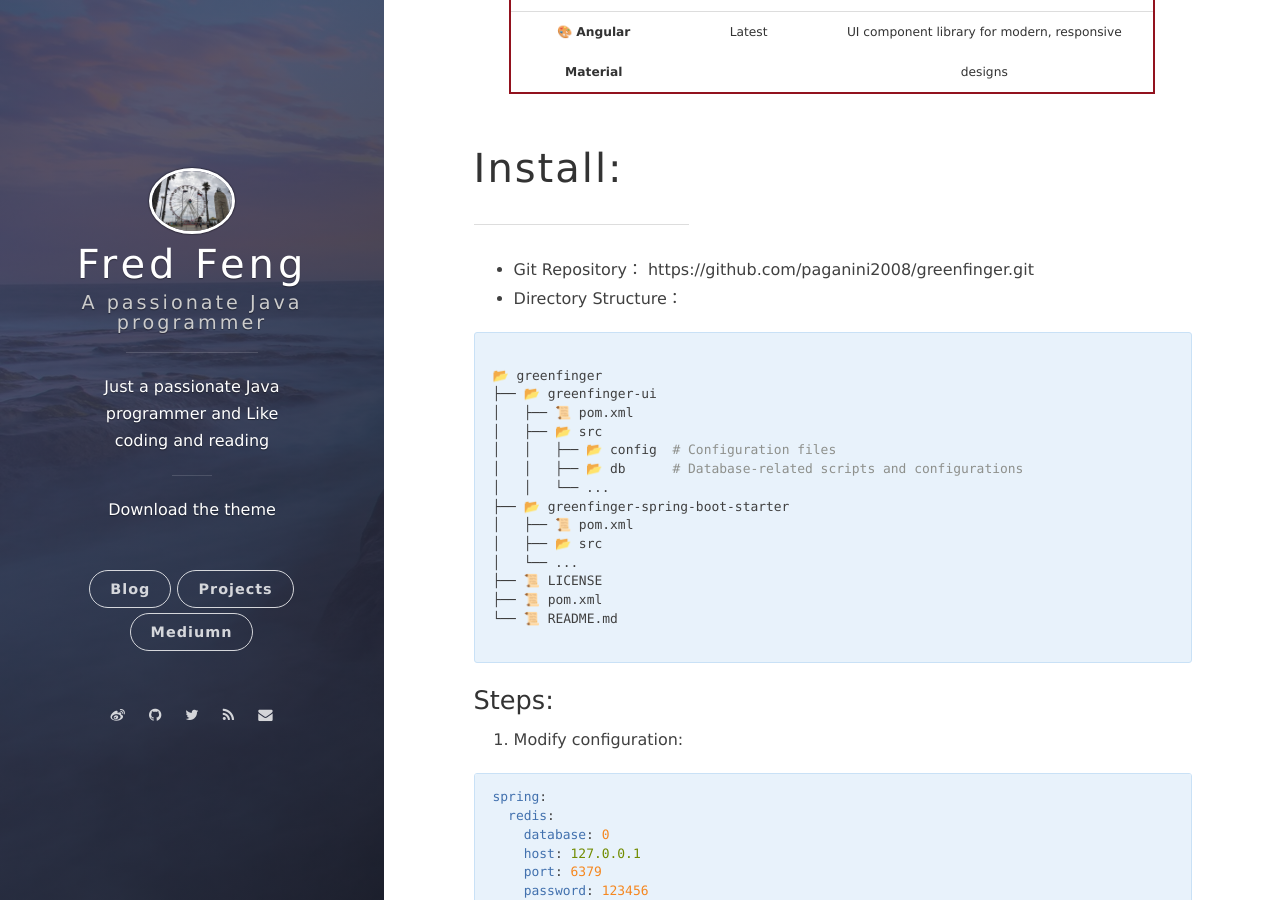
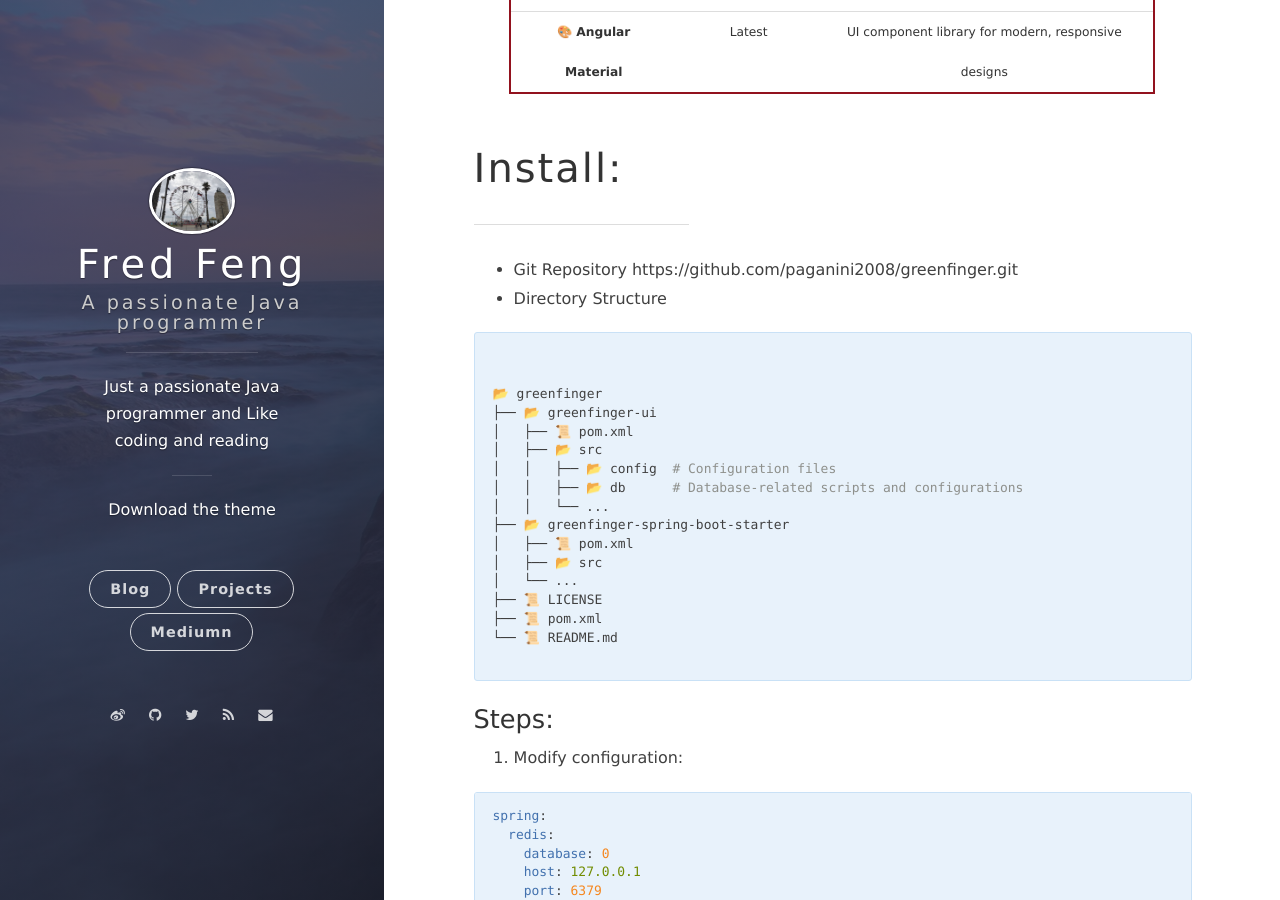
Before and after one commit to paganini2008/paganini2008.github.io, a Jekyll site: the page built from _posts/2021-07-01-Introduction to Greenfinger - High Performance Distributed Web Crawling Framework.md, in a window 1280 px wide and 900 px high, scrolled down 2454 px. Built offline with Jekyll 4.4.1, drawn with Linux system fonts in a browser that asks for light colours; nearby versions of some CDN libraries; comment, search, counter and statistics services are not loaded.

Commit message:
Update code

````diff
--- a/_posts/2021-07-01-Introduction to Greenfinger - High Performance Distributed Web Crawling Framework.md
+++ b/_posts/2021-07-01-Introduction to Greenfinger - High Performance Distributed Web Crawling Framework.md
@@ -66,11 +66,14 @@ Provides a modern, interactive dashboard built with Angular, empowering users wi
 
 # Install:
 -----------------------------
-* Git Repository：
+* Git Repository
   https://github.com/paganini2008/greenfinger.git
-* Directory Structure：
+* Directory Structure
+
+
 
 ``` shell
+
 
 📂 greenfinger
 ├── 📂 greenfinger-ui
````
